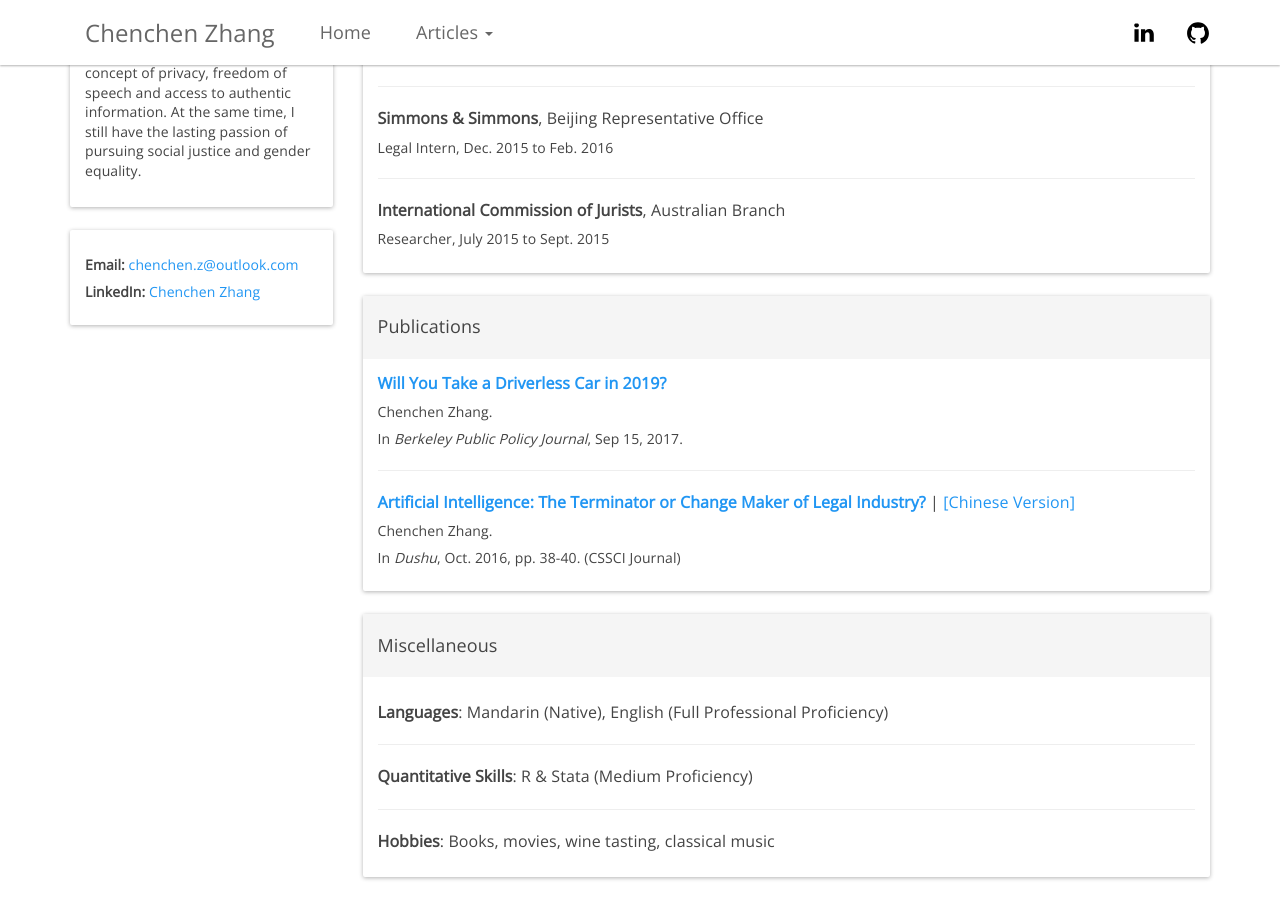
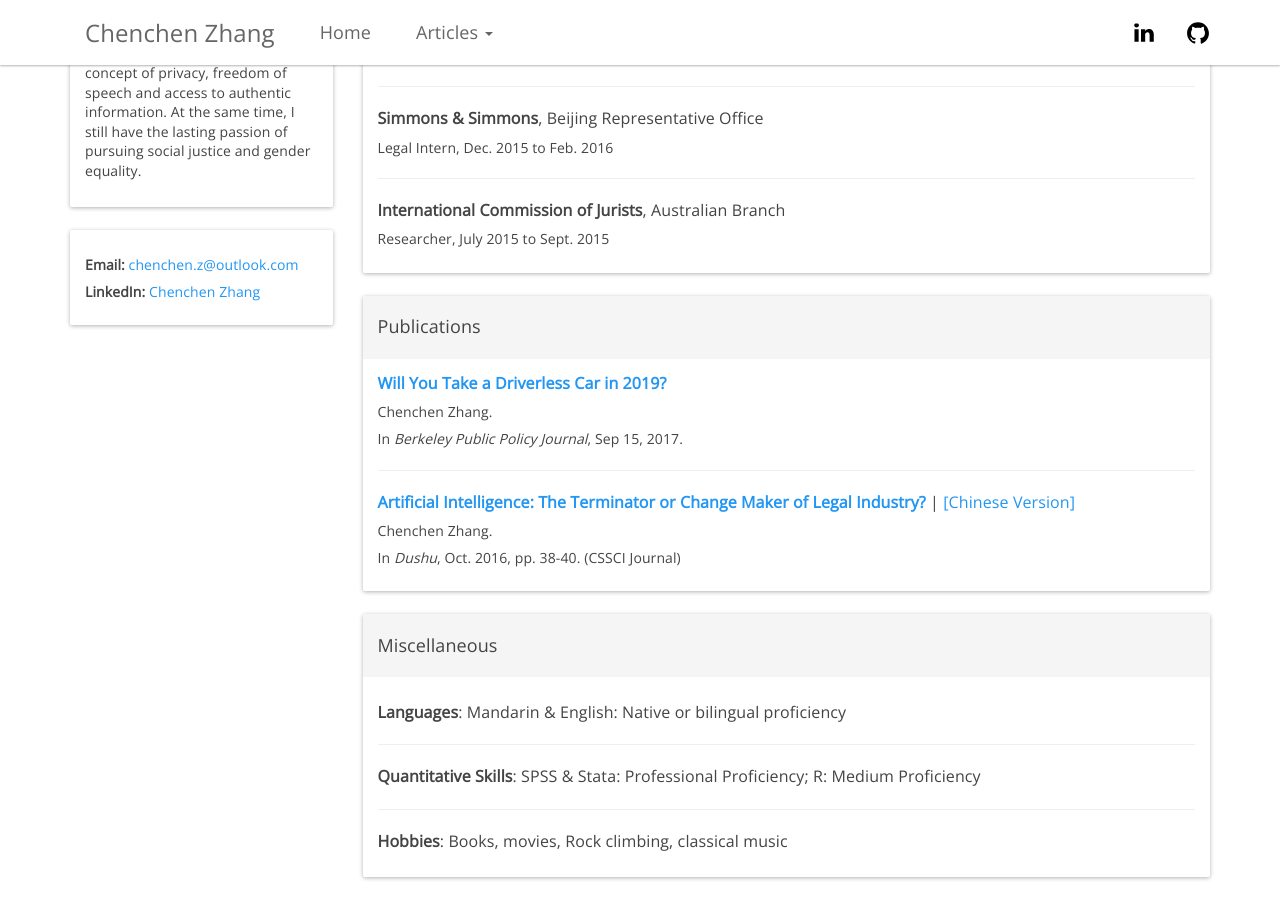
Before and after one commit to CeciliaZhang/-CeciliaZhang-.github-io, a Jekyll site: the page built from index.html, in a window 1280 px wide and 900 px high, scrolled down 1177 px. Built offline with Jekyll 4.4.1, drawn with Linux system fonts in a browser that asks for light colours; nearby versions of some CDN libraries.

Commit message:
Update skills.html

```diff
--- a/_includes/skills.html
+++ b/_includes/skills.html
@@ -3,10 +3,10 @@
         <h4>Miscellaneous</h4>
     </div>
     <div class="panel-body">
-        <h5><b>Languages</b>: Mandarin (Native), English (Full Professional Proficiency)</h5>
+        <h5><b>Languages</b>: Mandarin & English: Native or bilingual proficiency</h5>
         <hr/>
-        <h5><b>Quantitative Skills</b>: R & Stata (Medium Proficiency)</h5>
+        <h5><b>Quantitative Skills</b>: SPSS & Stata: Professional Proficiency; R: Medium Proficiency</h5>
         <hr/>
-        <h5><b>Hobbies</b>: Books, movies, wine tasting, classical music</h5>
+        <h5><b>Hobbies</b>: Books, movies, Rock climbing, classical music</h5>
     </div>
 </div>
```
